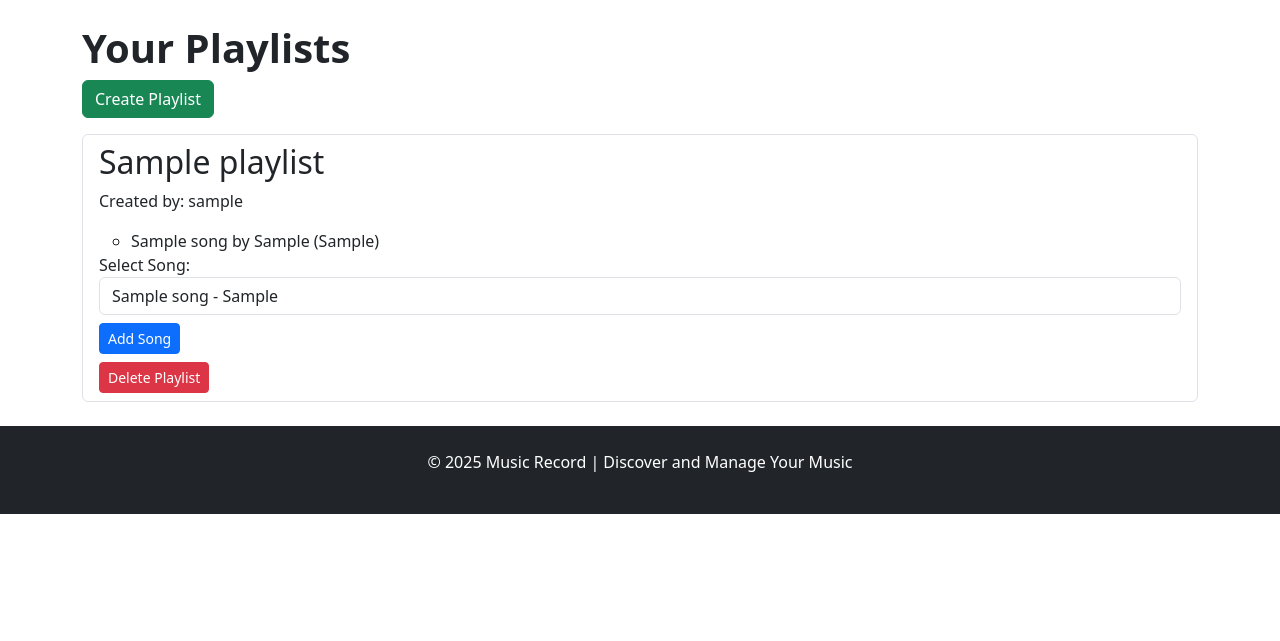
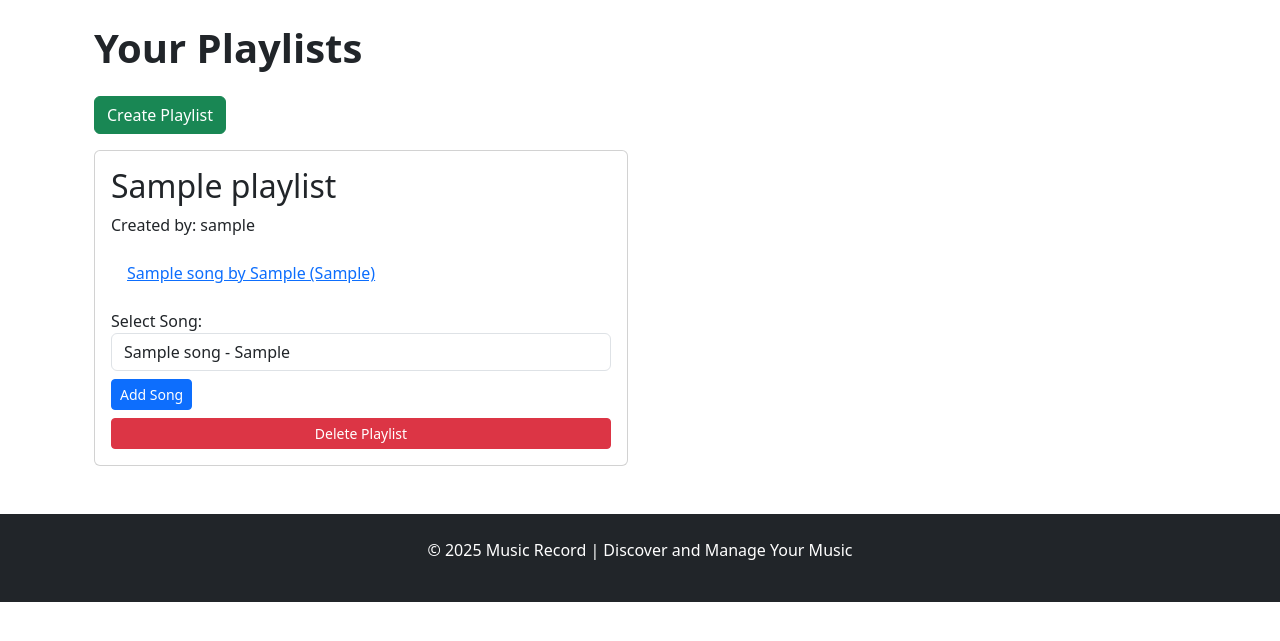
Before and after one commit to Peeranatz/My-website, a Flask app: page /playlists in a window 1280 px wide. Shown: the part 56-697 px from the top of the page. Run offline with Flask 3, Linux system fonts and the light colour scheme; the first user in the database is signed in; tables that the repository leaves empty hold one stand-in row (Sample ...).

Commit message:
ปรับปรุงหน้า playlist

```diff
--- a/app/templates/playlists.html
+++ b/app/templates/playlists.html
@@ -1,7 +1,7 @@
 {% extends "base.html" %}
-
 {% block content %}
-<h1><strong>Your Playlists</strong></h1>
+<div class="container mt-4">
+    <h1 class="mb-4"><strong>Your Playlists</strong></h1>
 
     <!-- แสดงข้อความแจ้งเตือน -->
     {% with messages = get_flashed_messages(with_categories=true) %}
@@ -18,21 +18,28 @@
     <!-- ปุ่มสร้าง Playlist -->
     <a href="{{ url_for('playlist.create_playlist') }}" class="btn btn-success mb-3">Create Playlist</a>
 
-<ul class="list-group">
+    <div class="row">
         {% for playlist in playlists %}
-    <li class="list-group-item">
-        <h2>{{ playlist.name }}</h2>
-        <p>Created by: {{ playlist.user.username }}</p>
+        <div class="col-md-6 mb-4">
+            <div class="card">
+                <div class="card-body">
+                    <h2 class="card-title">{{ playlist.name }}</h2>
+                    <p class="card-text">Created by: {{ playlist.user.username }}</p>
 
                     <!-- รายการเพลงใน Playlist -->
-        <ul>
+                    <ul class="list-group list-group-flush">
                         {% for song in playlist.songs %}
-            <li>{{ song.title }} by {{ song.artist }} ({{ song.genre }})</li>
+                        <li class="list-group-item">
+                            <a href="{{ url_for('song.song_detail', song_id=song.id) }}">
+                                {{ song.title }} by {{ song.artist }} ({{ song.genre }})
+                            </a>
+                        </li>
                         {% endfor %}
                     </ul>
 
                     <!-- ฟอร์มเพิ่มเพลงลง Playlist -->
-        <form action="{{ url_for('playlist.add_song_to_playlist', playlist_id=playlist.id) }}" method="POST">
+                    <form action="{{ url_for('playlist.add_song_to_playlist', playlist_id=playlist.id) }}" method="POST"
+                        class="mt-3">
                         <div class="form-group">
                             <label for="song_id">Select Song:</label>
                             <select name="song_id" class="form-control">
@@ -46,11 +53,13 @@
 
                     <!-- ปุ่มลบ Playlist -->
                     <form action="{{ url_for('playlist.delete_playlist', playlist_id=playlist.id) }}" method="POST"
-            style="display:inline;">
-            <button type="submit" class="btn btn-danger btn-sm mt-2">Delete Playlist</button>
+                        class="mt-2">
+                        <button type="submit" class="btn btn-danger btn-sm w-100">Delete Playlist</button>
                     </form>
-
-    </li>
+                </div>
+            </div>
+        </div>
         {% endfor %}
-</ul>
+    </div>
+</div>
 {% endblock %}
```
Lines whose indentation alone changed are shown as unchanged.
